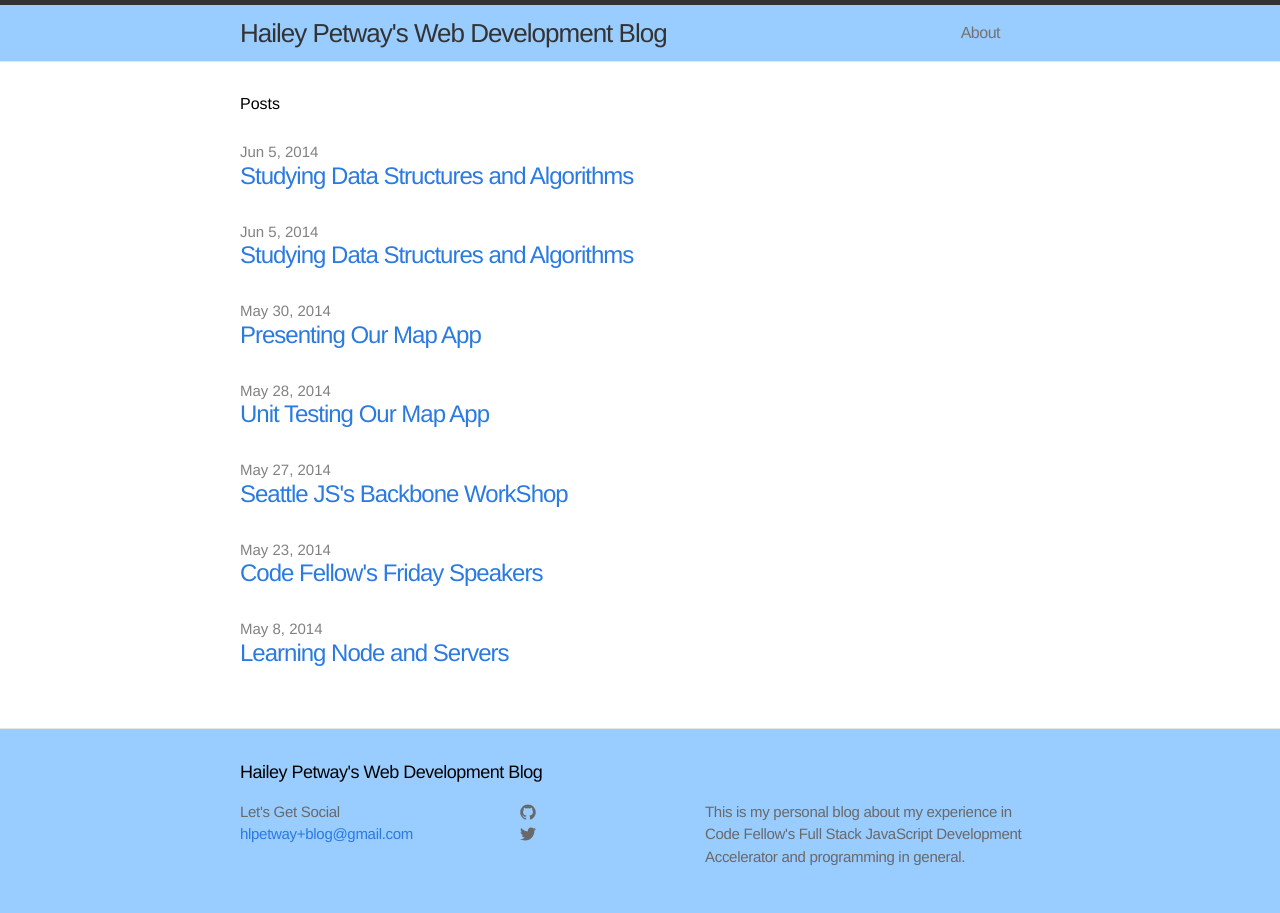
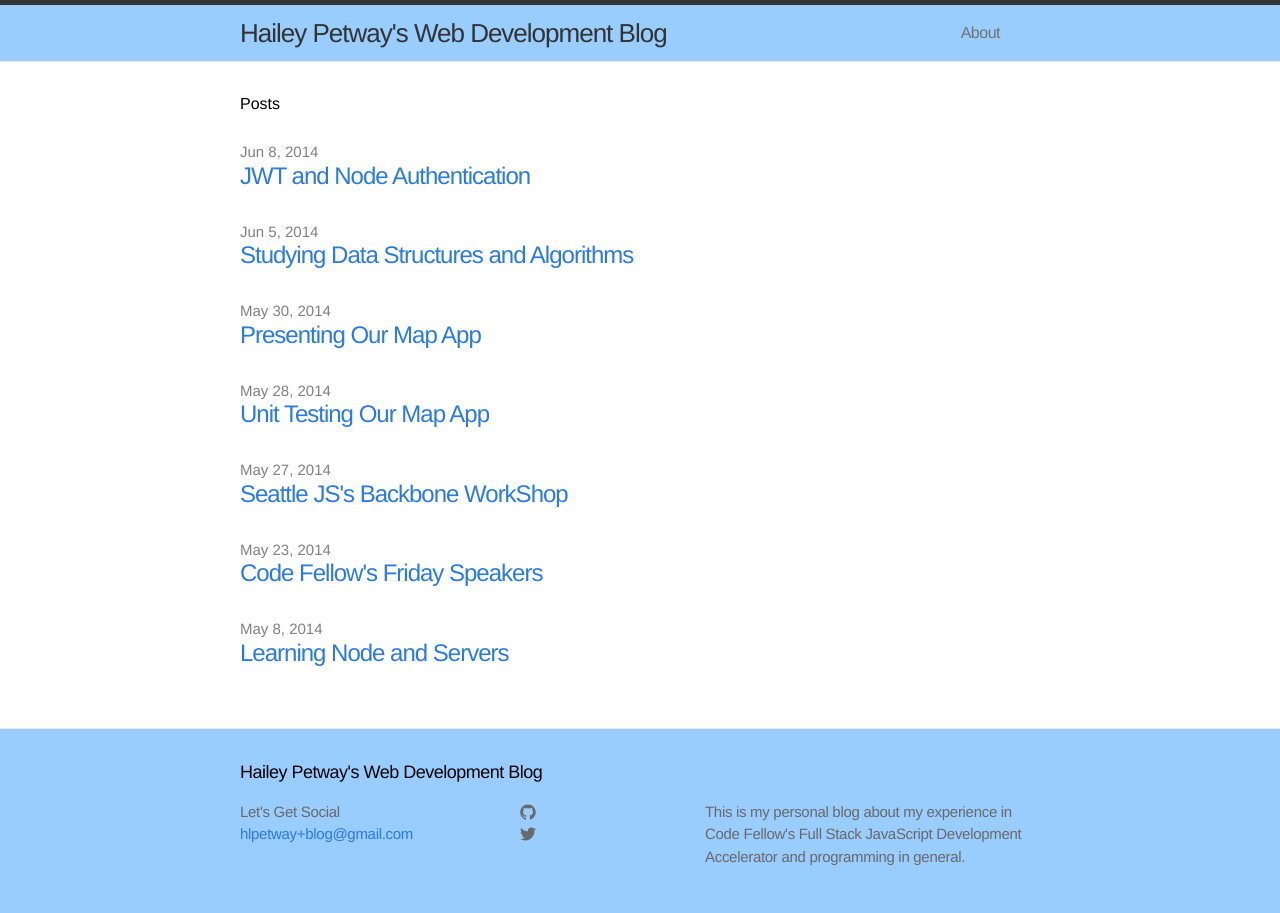
Before and after one commit to hlpetway/blog, a Jekyll site: the page built from index.html, in a window 1280 px wide. Built offline with Jekyll 4.4.1, drawn with Linux system fonts in a browser that asks for light colours.

Commit message:
adding edit

```diff
--- a/_posts/2014-06-09-authentication.md
+++ b/_posts/2014-06-09-authentication.md
@@ -1,7 +1,7 @@
 ---
 layout: post
-title:  "Studying Data Structures and Algorithms"
-date:   2014-06-05 21:01:31
+title:  "JWT and Node Authentication"
+date:   2014-06-08 21:01:31
 categories: authentication
 ---
 
```
